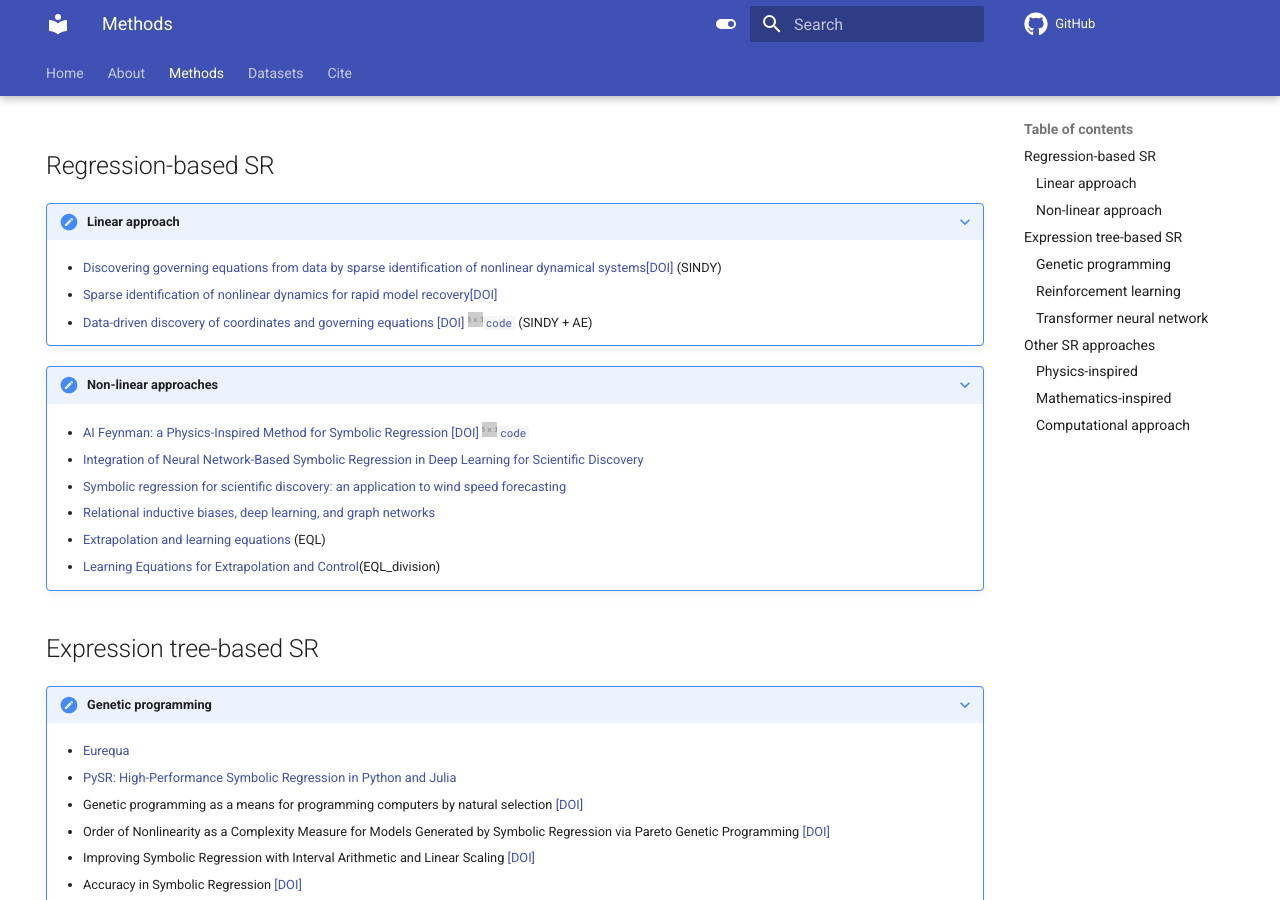
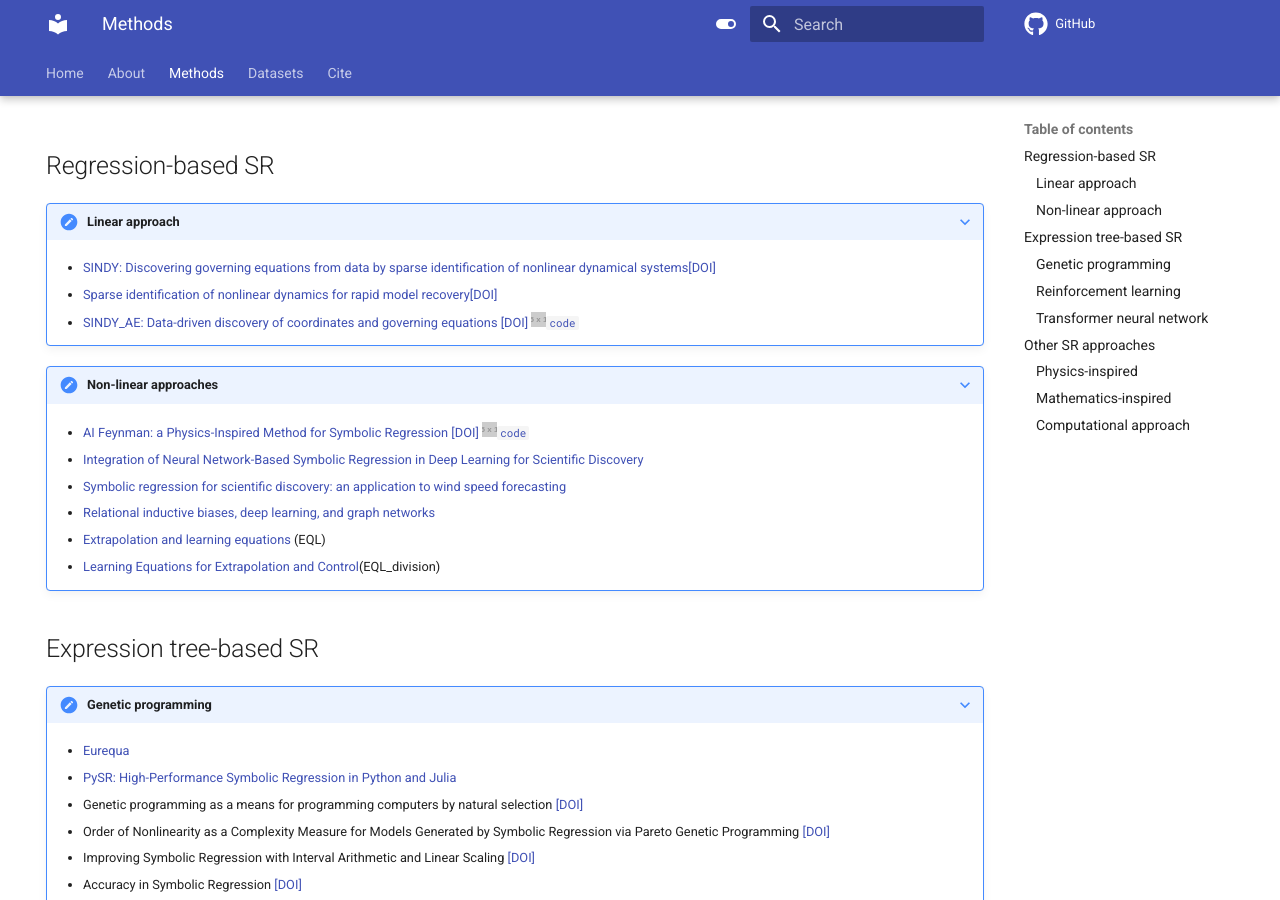
Before and after one commit to nmakke/SR-LivingReview, an MkDocs documentation site: the page built from docs/methods.md, in a window 1280 px wide and 900 px high, scrolled down 697 px. Built offline with MkDocs 1.6.1 and Material for MkDocs 9.7.7, drawn with Linux system fonts in a browser that asks for light colours; comment, search, counter and statistics services are not loaded.

```diff
--- a/docs/methods.md
+++ b/docs/methods.md
@@ -25,9 +25,9 @@ Below you find the list of SR methods for each category.
     ###  Linear approach
     </div>
 
-    * [Discovering governing equations from data by sparse identification of nonlinear dynamical systems](https://www.pnas.org/content/pnas/113/15/3932.full.pdf?with-ds=yes&source=post_page---------------------------)[[DOI]](https://www.pnas.org/doi/full/10.1073/pnas.1517384113) (SINDY)
+    * [SINDY: Discovering governing equations from data by sparse identification of nonlinear dynamical systems](https://www.pnas.org/content/pnas/113/15/3932.full.pdf?with-ds=yes&source=post_page---------------------------)[[DOI]](https://www.pnas.org/doi/full/10.1073/pnas.1517384113)
     * [Sparse identification of nonlinear dynamics for rapid model recovery](https://arxiv.org/pdf/1803.00894.pdf)[[DOI]](https://pubs.aip.org/aip/cha/article/28/6/063116/1059339/Sparse-identification-of-nonlinear-dynamics-for)
-    * [Data-driven discovery of coordinates and governing equations](https://www.pnas.org/content/pnas/116/45/22445.full.pdf) [[DOI]](https://www.pnas.org/doi/10.1073/pnas.1906995116) [![#c5f015](https://via.placeholder.com/15/c5f015/000000?text=+)`code`](https://github.com/kpchamp/SindyAutoencoders) (SINDY + AE)
+    * [SINDY_AE: Data-driven discovery of coordinates and governing equations](https://www.pnas.org/content/pnas/116/45/22445.full.pdf) [[DOI]](https://www.pnas.org/doi/10.1073/pnas.1906995116) [![#c5f015](https://via.placeholder.com/15/c5f015/000000?text=+)`code`](https://github.com/kpchamp/SindyAutoencoders)
 
 ???+ note "Non-linear approaches"
     <div class="meta_for_parser tablespecs"
```
